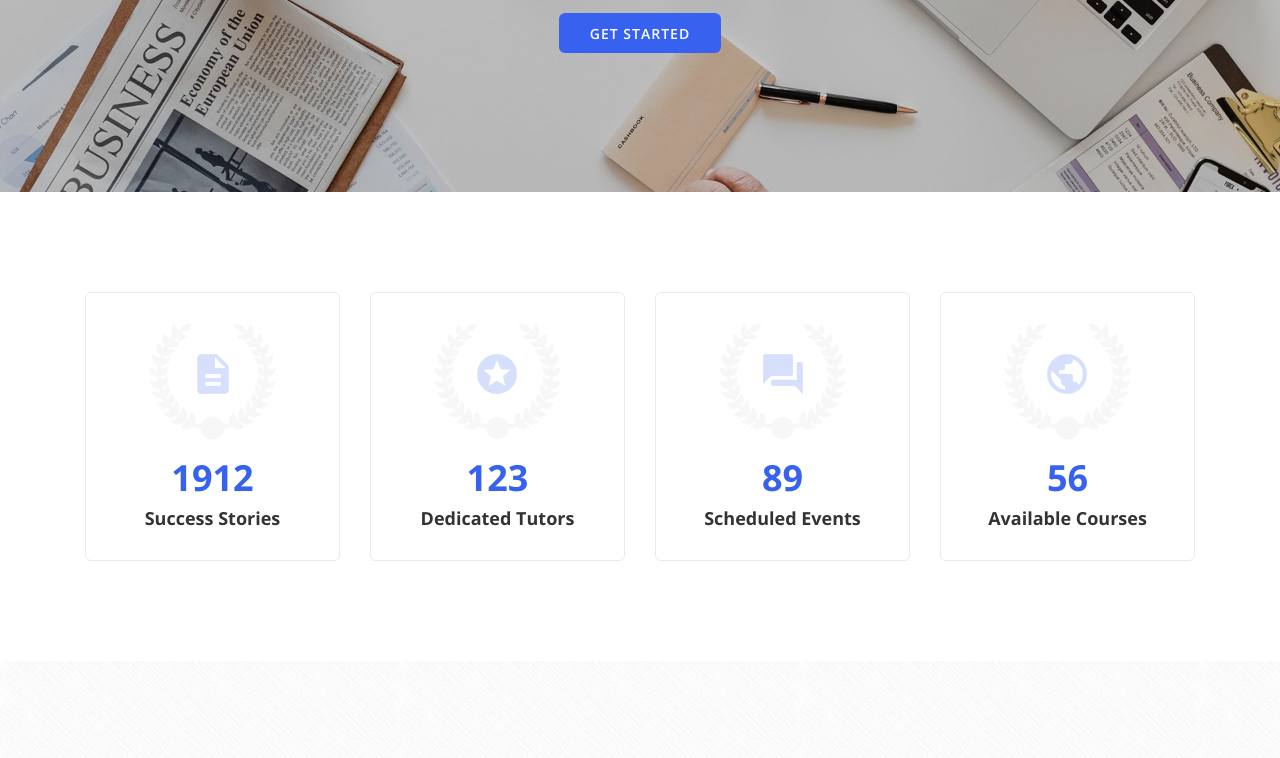
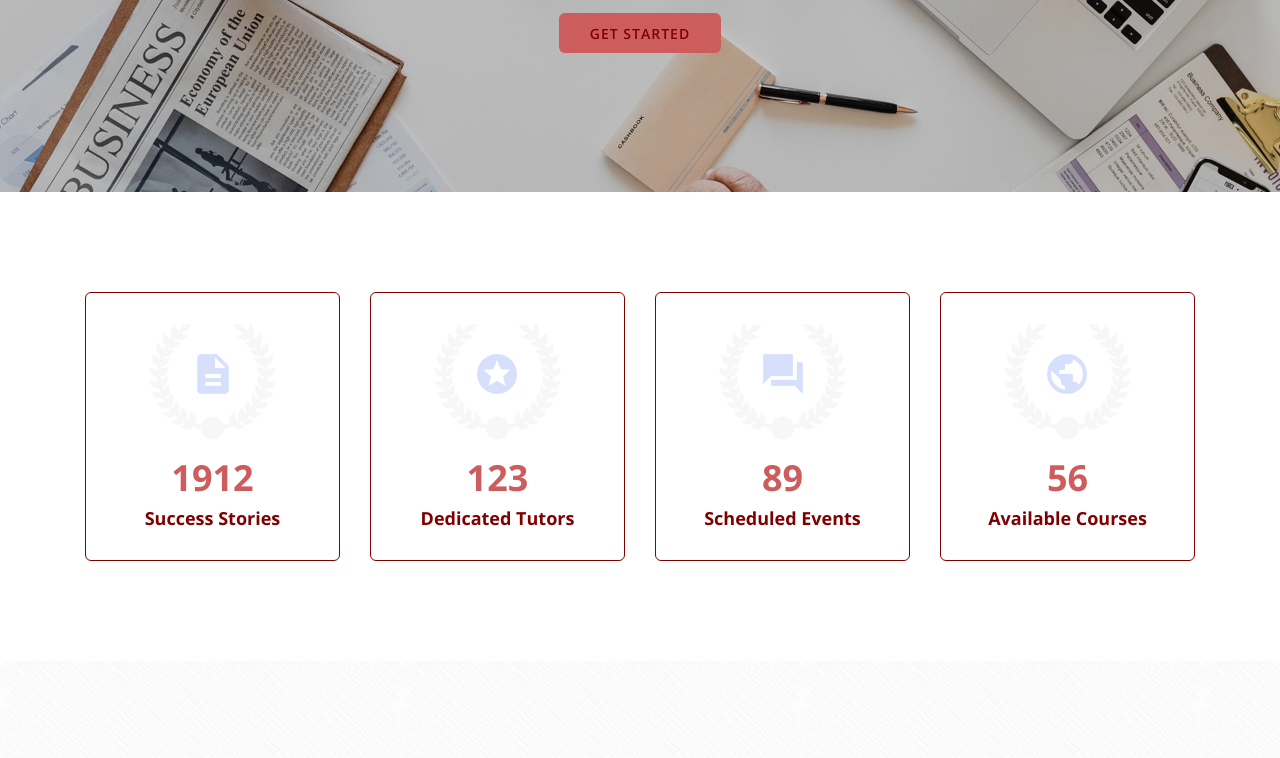
Before and after one commit to hlmy27/Skuy, a plain HTML site: page index.html in a window 1280 px wide. Shown: the part 328-1086 px from the top of the page. Drawn offline with nearby package versions, Linux system fonts and the light colour scheme; files whose address does not match are found by name.

Commit message:
edit css

```diff
--- a/scss/_theme_color.scss
+++ b/scss/_theme_color.scss
@@ -11,7 +11,7 @@ $bg-default: #3762f0;
 $bg-gray: #f7f7f7;
 
 // White Color
-$white-color: #ffffff;
+$white-color: #800000;
 
 // Dark Color
 $dark-color: #1b1b1b;
```
Also changed, not shown: style.css.
